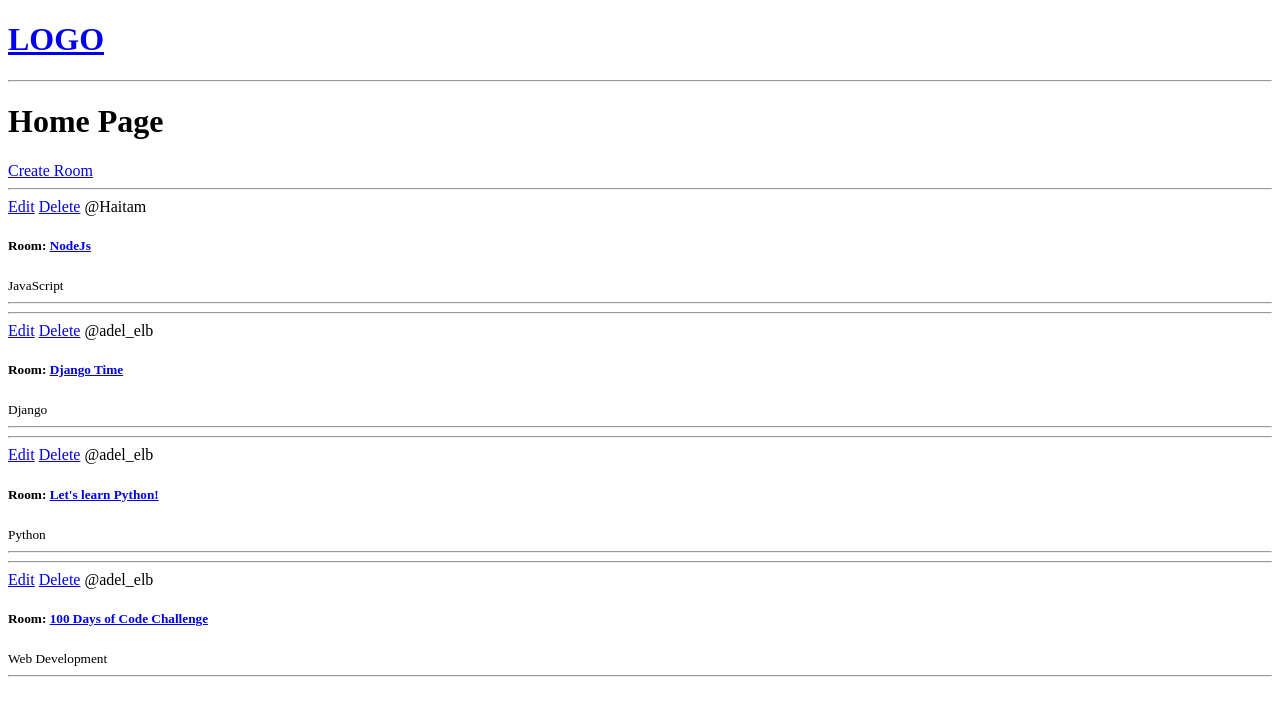
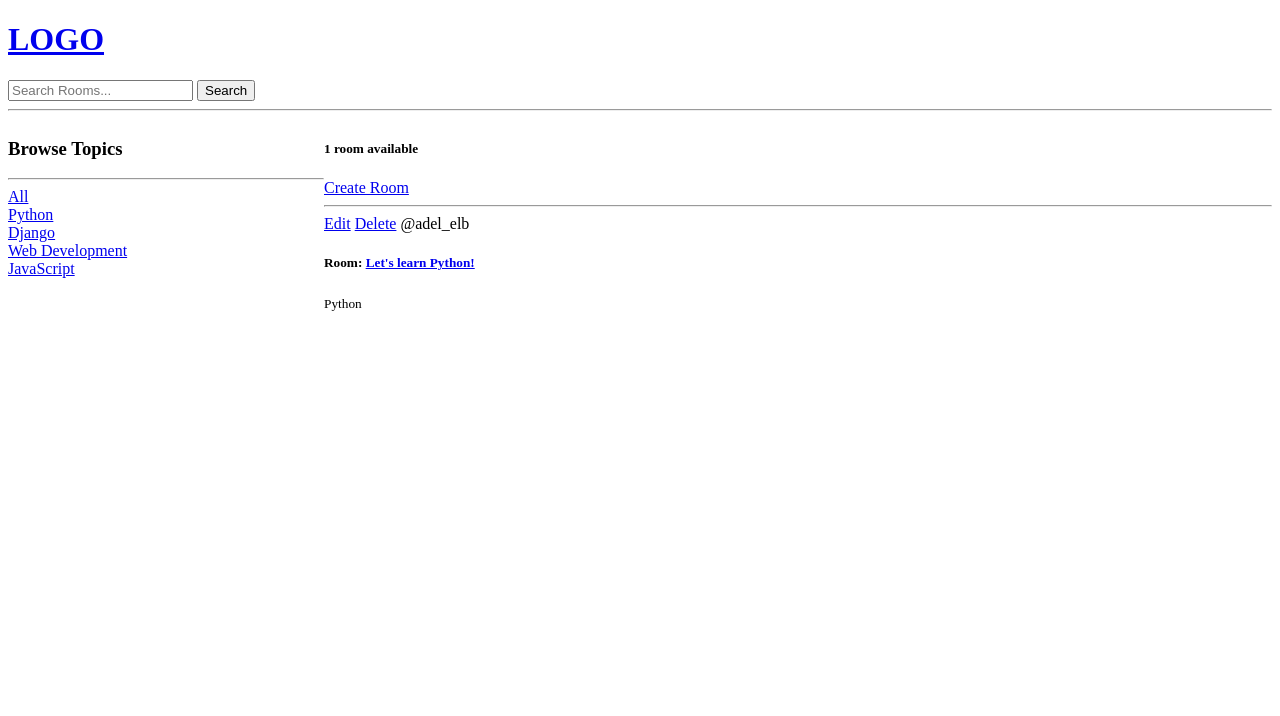
Before and after one commit to Elbadil/Django-course, a Django app: a page that uses templates/navbar.html in a window 1280 px wide. Shown: the top 716 px of the page. Run offline with Django 4.2, Linux system fonts and the light colour scheme; data comes from the database, SQL or seed files in the repository; both versions use the stored data as it was after the commit.

Commit message:
Search Rooms Feature

```diff
--- a/base/templates/base/home.html
+++ b/base/templates/base/home.html
@@ -1,7 +1,32 @@
 {% extends 'main.html' %}
 {% block content %}
-<h1>Home Page</h1>
+
+<style>
+    .home-container{
+        display: grid;
+        grid-template-columns: 1fr 3fr;
+    }
+</style>
+
+<div class="home-container">
     <div>
+        <h3>Browse Topics</h3>
+        <hr>
+        <div>
+            <a href="{% url 'home' %}">All</a>
+        </div>
+        {% for topic in topics %}
+            <div>
+                <a href="{% url 'home' %}?q={{ topic.name }}">{{ topic.name }}</a>
+            </div>
+        {% endfor %}
+    </div>
+    <div>
+        {% if room_count > 1 %}
+            <h5>{{ room_count }} rooms available</h5>
+        {% else %}
+            <h5>{{ room_count }} room available</h5>
+        {% endif %}
         <a href="{% url 'create-room' %}">Create Room</a>
         <div>
             {% for room in rooms %}
@@ -12,9 +37,9 @@
                 <span>@{{ room.host.username }}</span>
                 <h5>Room: <a href="{% url 'room' room.id %}">{{ room.name }}</a></h5>
                 <small>{{ room.topic.name }}</small>
-            <hr>
             </div>
             {% endfor %}
         </div>
     </div>
+</div>
 {% endblock %}
--- a/base/templates/base/room.html
+++ b/base/templates/base/room.html
@@ -2,4 +2,7 @@
 {% block content %}
 <h1>Room ID: {{ room.id }}</h1>
 <h2>Room Name: {{ room.name }}</h2>
+{% if room.description %}
+    <h3>{{ room.description }}</h3>
+{% endif %}
 {% endblock %}
--- a/base/views.py
+++ b/base/views.py
@@ -1,6 +1,7 @@
 from django.shortcuts import render, redirect
 from django.http import HttpResponse
-from .models import Room
+from django.db.models import Q
+from .models import Room, Topic
 from .forms import RoomForm
 
 
@@ -12,8 +13,27 @@ from .forms import RoomForm
 
 def home(request):
     """"""
-    rooms = Room.objects.all()
-    return render(request, 'base/home.html', {'rooms': rooms})
+    q = request.GET.get('q') if request.GET.get('q') != None else ''
+    # if q is None we will set it to an empty string
+    # we use icontains so even for example q != Python but has 'Py'
+    # we'll still be able to return the results for Python Rooms
+    # But in case the q is set to an empty string icontains
+    # returns all the rooms we have in our db
+    rooms = Room.objects.filter(
+        Q(topic__name__icontains=q) | # Topic Name Rooms
+        Q(name__icontains=q) | # Room Name
+        Q(description__icontains=q) # Room Description
+    )
+    # We use The Q class so we can be able to add '&' and '|' operators
+    # to perform multiple search in the Rooms we have registered
+    room_count = rooms.count()
+    topics = Topic.objects.all()
+    context = {
+        'rooms': rooms,
+        'topics': topics,
+        'room_count': room_count
+    }
+    return render(request, 'base/home.html', context)
 
 
 def room(request, id):
--- a/templates/navbar.html
+++ b/templates/navbar.html
@@ -1,4 +1,10 @@
-<a href="/">
+<a href="{% url 'home' %}">
     <h1>LOGO</h1>
 </a>
+
+<form method="GET" action="{% url 'home' %}">
+    <input type="text" name="q" placeholder="Search Rooms...">
+    <input type="submit" value="Search">
+</form>
+
 <hr>
```
Also changed, not shown: db.sqlite3. Lines whose indentation alone changed are shown as unchanged.
